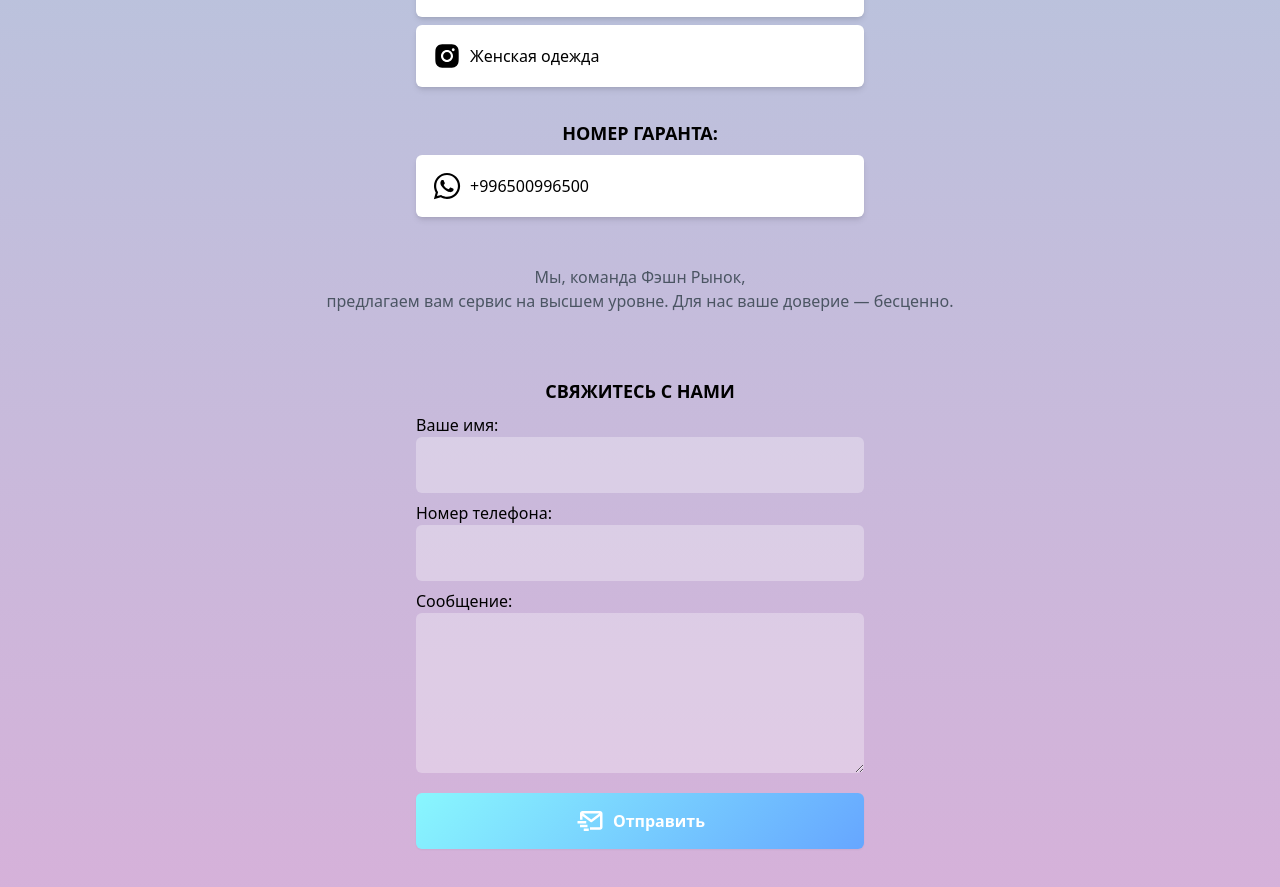
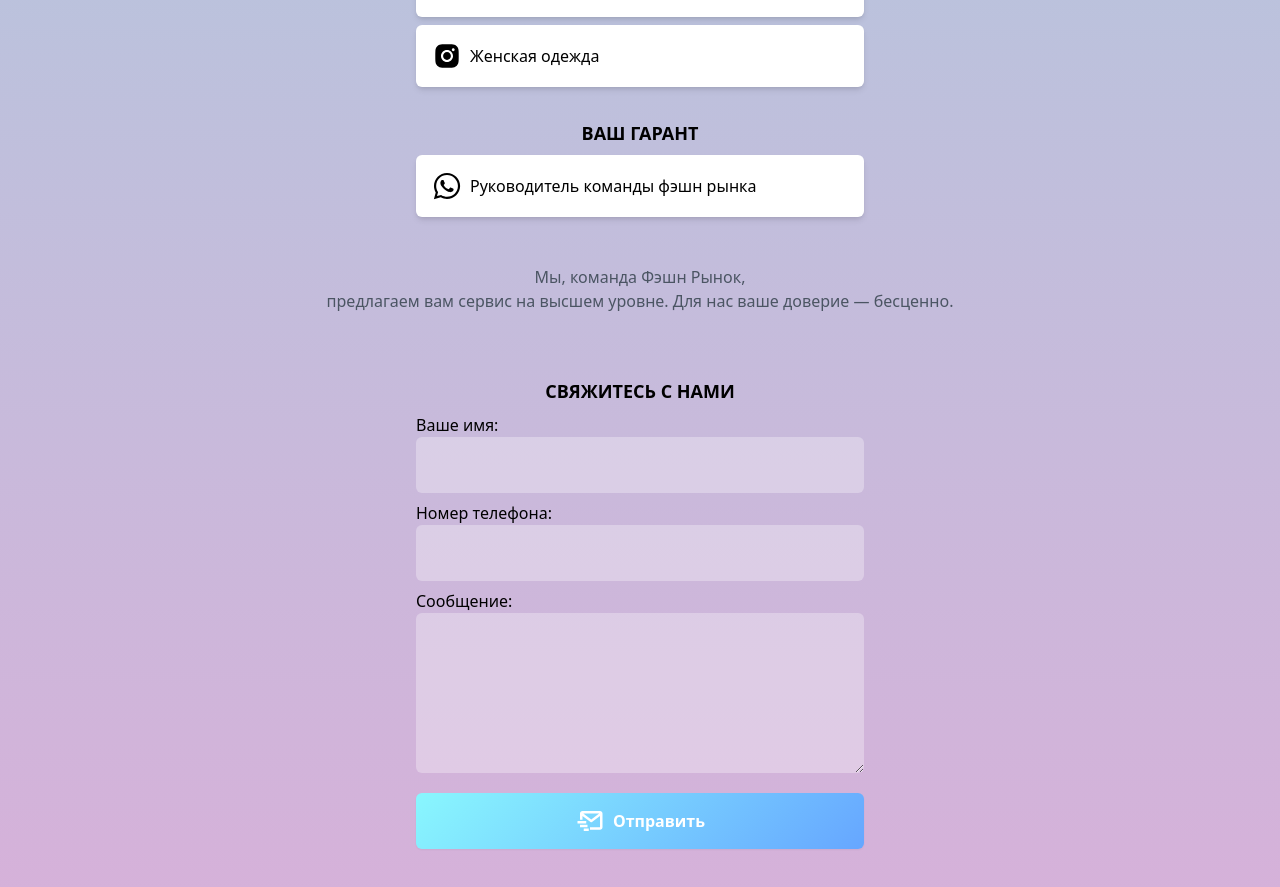
Before and after one commit to albanovs/link.tree, a React (Create React App) app: page / in a window 1280 px wide. Shown: the part 1233-2120 px from the top of the page. Built offline with nearby package versions, Linux system fonts and the light colour scheme.

Commit message:
succes garant

```diff
--- a/src/App.js
+++ b/src/App.js
@@ -160,10 +160,10 @@ function App() {
         </a>
       </div>
       <div className="w-full max-w-md mt-6">
-        <h2 className="text-center text-lg font-semibold mb-2">НОМЕР ГАРАНТА:</h2>
+        <h2 className="text-center text-lg font-semibold mb-2">ВАШ ГАРАНТ</h2>
         <a href='https://wa.me/996500996500' className="bg-white rounded-md shadow-md p-4 flex items-center mb-2 cursor-pointer card-hover">
           <FaWhatsapp size={30} className="text-lg mr-2" />
-          <p >+996500996500</p>
+          <p >Руководитель команды фэшн рынка</p>
         </a>
       </div>
       <p className="text-center text-gray-600 mt-10 mb-10">
@@ -181,6 +181,7 @@ function App() {
               value={form.name}
               onChange={handleChange}
               required
+              autoComplete='off'
             />
           </label>
           <label className=''>
@@ -192,6 +193,7 @@ function App() {
               value={form.phone}
               onChange={handleChange}
               required
+              autoComplete='off'
             />
           </label>
           <label className=''>
@@ -202,6 +204,7 @@ function App() {
               value={form.message}
               onChange={handleChange}
               required
+              autoComplete='off'
             />
           </label>
           <button
```
